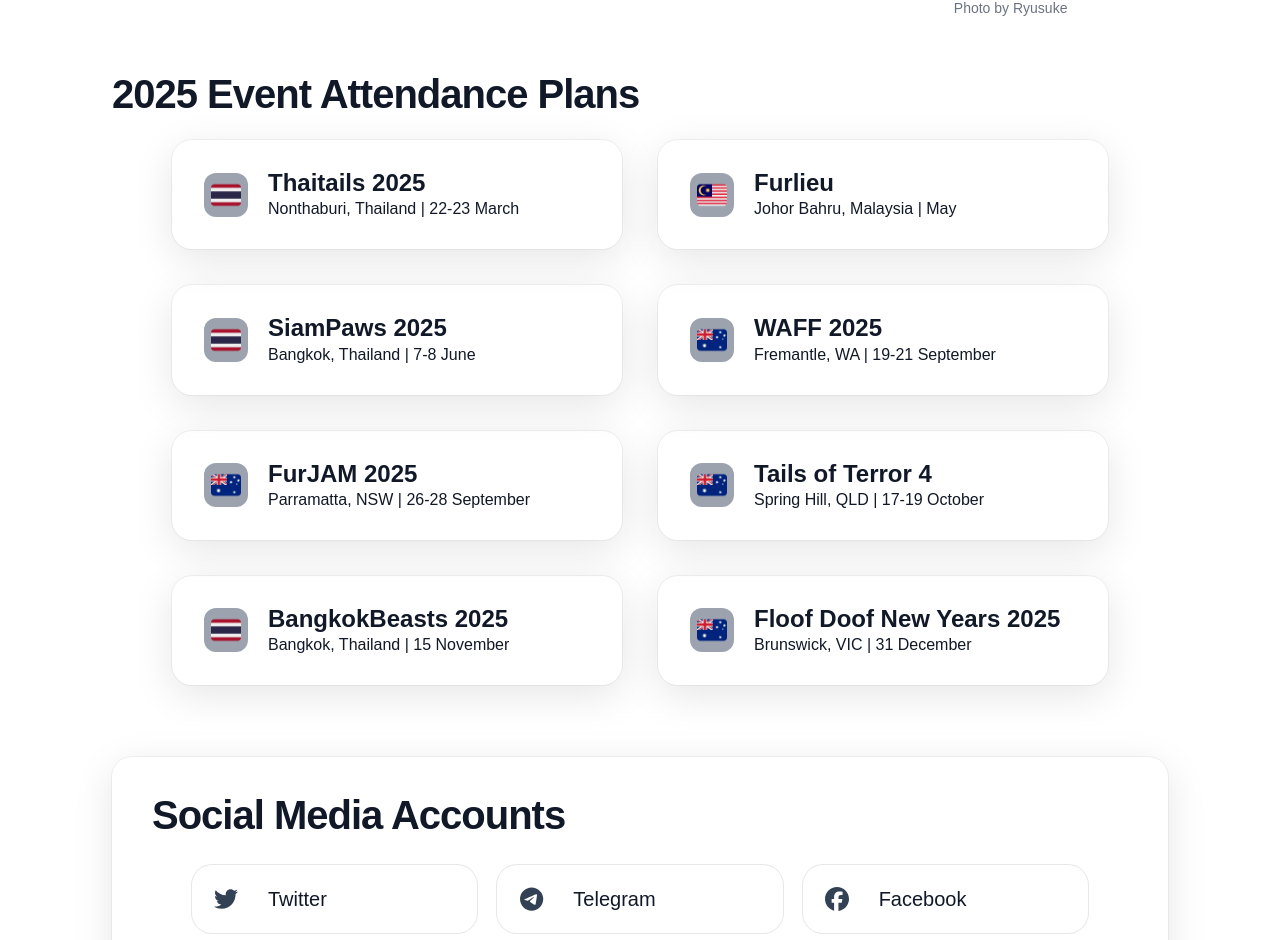
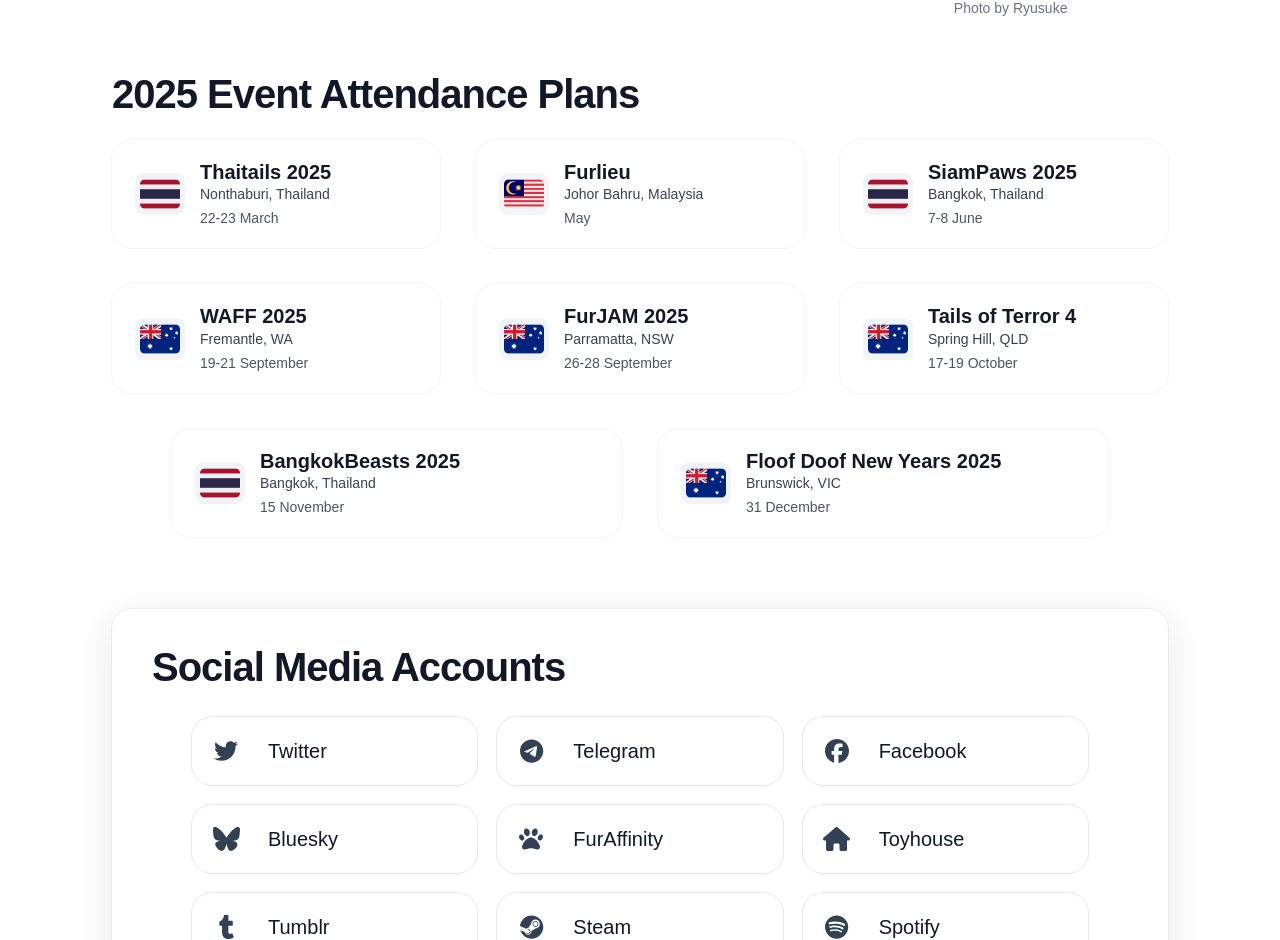
Before and after one commit to PemapolS/flowdy-site, a Next.js app: page / in a window 1280 px wide. Shown: the part 1058-1998 px from the top of the page. Built offline with nearby package versions, Linux system fonts and the light colour scheme; a web font is replaced by a local one.

Commit message:
event card new

```diff
--- a/src/components/EventCard.jsx
+++ b/src/components/EventCard.jsx
@@ -1,15 +1,19 @@
 const EventCard = ({imgURL, label, date, location}) => {
   return (
-    <div className="flex-1 flex gap-5 sm:min-w-[350px] max-w-[450px] max-h-32 w-full rounded-[20px] shadow-3xl px-6 lg:px-8 py-5 lg:py-7 ring-1 ring-slate-900/5 dark:bg-slate-600 items-center">
-        <div className="min-w-11 min-h-11 flex justify-center items-center rounded-xl bg-gray-400 dark:bg-slate-200 self-center">
-            <img src={imgURL.src} alt={label} width={30} height={30} />
+    <article
+      role="article"
+      className="group flex-1 min-w-[300px] max-w-[450px] w-full rounded-[20px] bg-white/60 dark:bg-slate-800/60 ring-1 ring-slate-900/5 dark:ring-slate-700/20 hover:shadow-lg transition-transform duration-200 ease-out hover:-translate-y-1 px-4 lg:px-6 py-4 lg:py-5 flex items-center gap-4"
+    >
+        <div className="w-12 h-10 flex-shrink-0 rounded-lg overflow-hidden bg-slate-100 dark:bg-slate-700 flex items-center justify-center ring-1 ring-slate-900/5 dark:ring-0">
+            <img src={imgURL.src} alt={label} className="p-1 object-cover" />
         </div>
+
         <div className="font-ibm">
-            <h3 className="text-gray-900 dark:text-white font-bold text-xl lg:text-2xl">{label}</h3>
-            <p className="text-gray-900 dark:text-white hidden lg:block">{location} | {date}</p>
-            <p className="text-gray-900 dark:text-white block lg:hidden">{location}<br/>{date}</p>
+            <h3 className="text-gray-900 dark:text-white font-bold text-lg lg:text-xl">{label}</h3>
+            <p className="text-gray-700 dark:text-gray-300 text-sm lg:text-sm">{location}</p>
+            <p className="text-gray-600 dark:text-gray-400 text-sm mt-1">{date}</p>
         </div>
-    </div>
+    </article>
   )
 }
 
```
